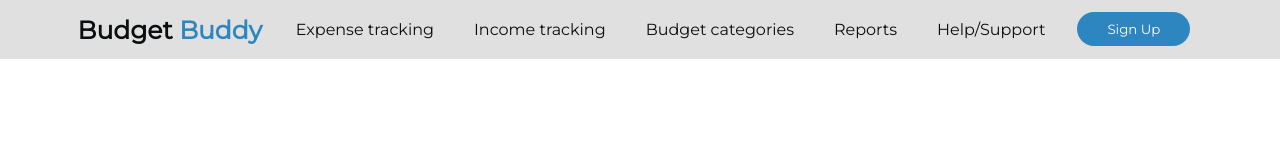
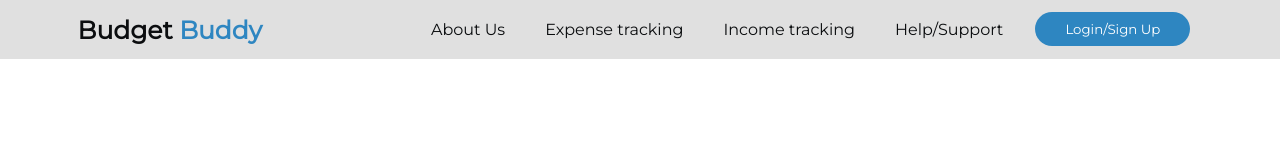
Before and after one commit to AnyegaAlex/Budget-Buddy, a plain HTML site: page index.html in a window 1280 px wide. Drawn offline with Linux system fonts and the light colour scheme.

Commit message:
Update Nav Fields

```diff
--- a/index.html
+++ b/index.html
@@ -12,12 +12,11 @@
     <a href="#"><h2 id="nav-header">Budget <span>Buddy</span></h2></a>
     <nav>
       <ul>
+        <li><a href="#">About Us</a></li>
         <li><a href="#">Expense tracking</a></li>
         <li><a href="#">Income tracking</a></li>
-        <li><a href="#">Budget categories</a></li>
-        <li><a href="#">Reports</a></li>
         <li><a href="#">Help/Support</a></li>
-        <li><button class="cta-button" onclick="signUp()">Sign Up</button></a></li>
+        <li><button class="cta-button" onclick="signUp()">Login/Sign Up</button></a></li>
       </ul>
     </nav>
   </header>
--- a/main.css
+++ b/main.css
@@ -74,7 +74,7 @@ header > a > h2 > span{
 }
 
 .cta-button:hover{
-  color: var(--primary-color1 );
+  color: var(--lightgrey );
   background-color: var(--black);
   transform: scale(1.2);
 }
```
